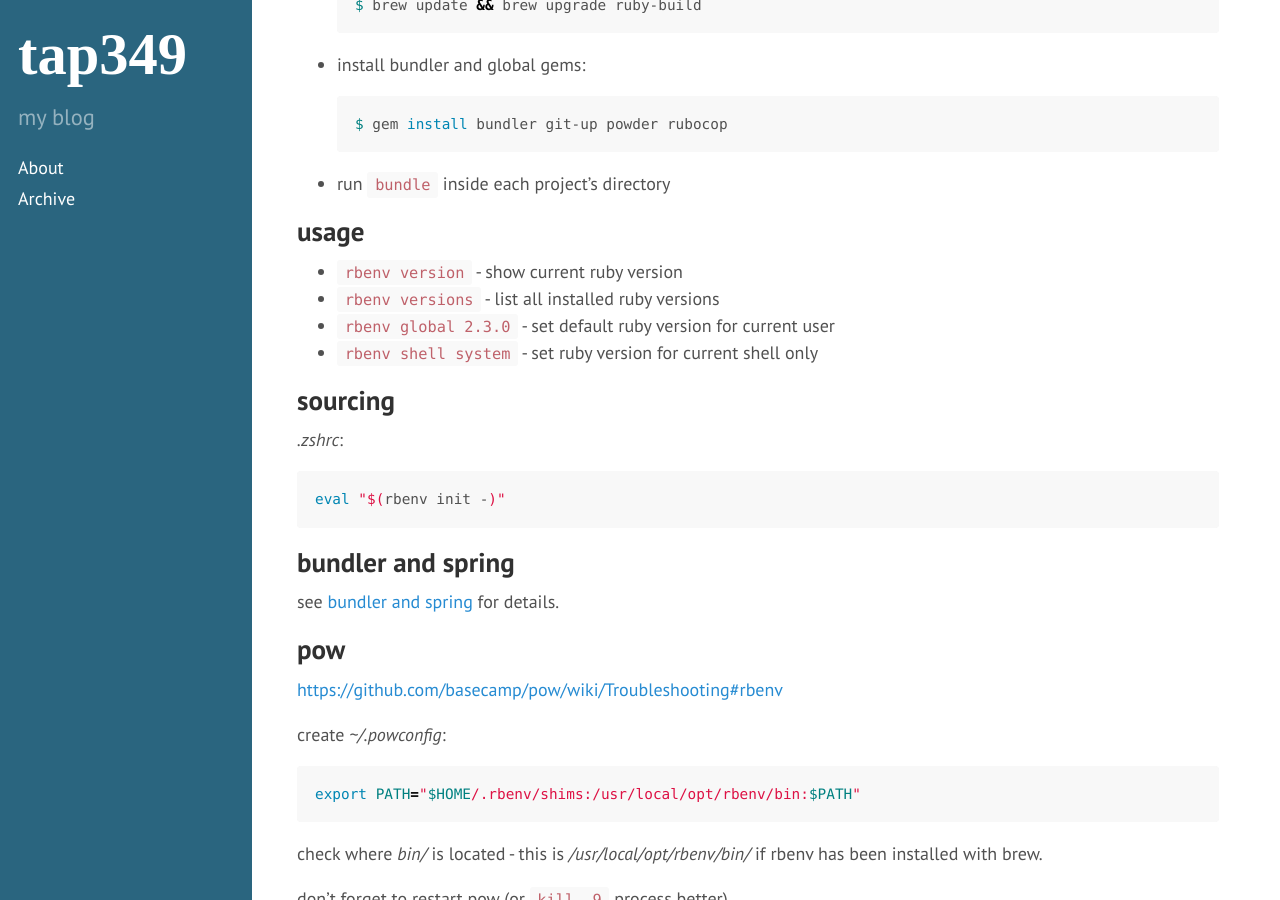
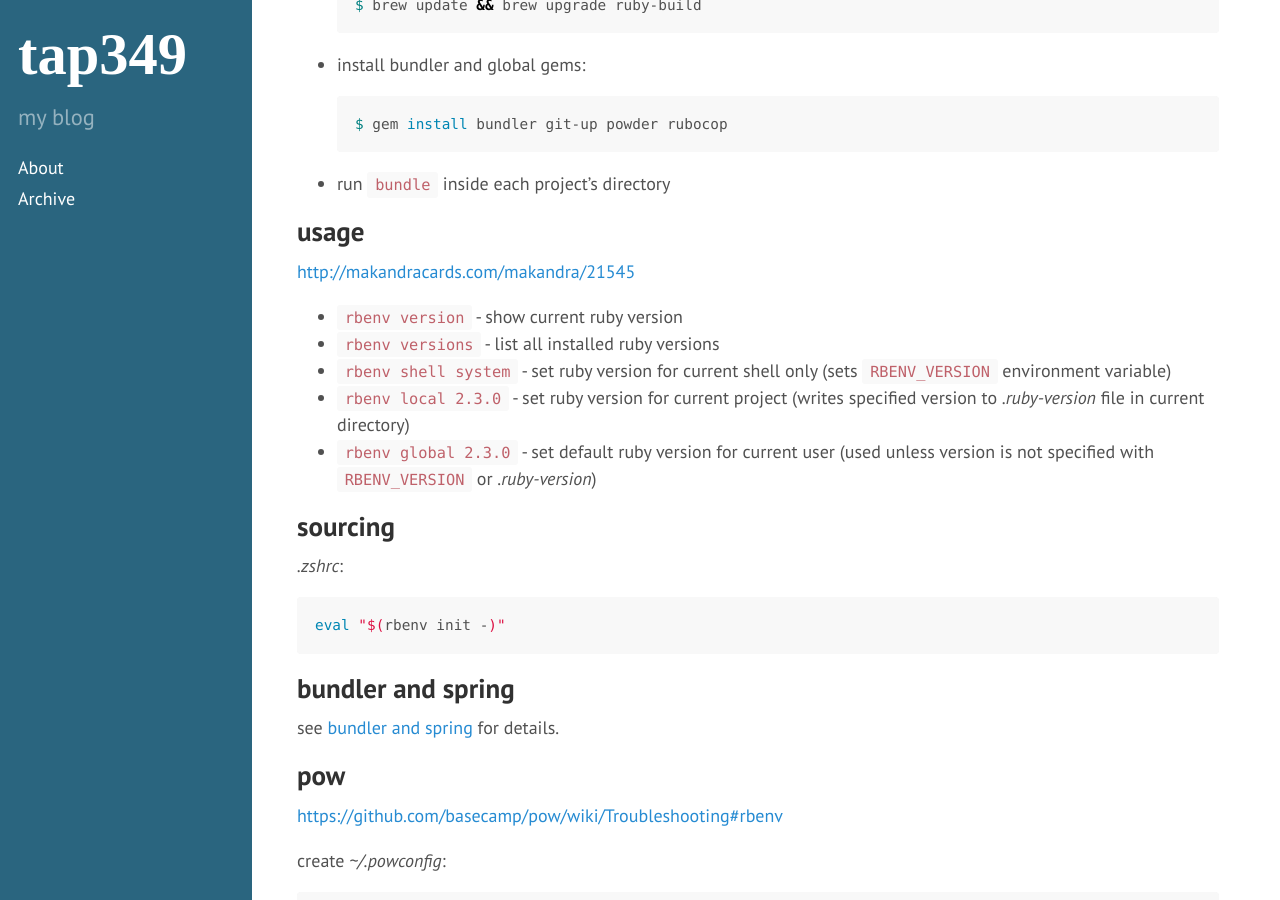
Before and after one commit to tap349/tap349.github.io, a Jekyll site: the page built from _posts/2016-03-30-rbenv.md, in a window 1280 px wide and 900 px high, scrolled down 1249 px. Built offline with Jekyll 4.4.1, drawn with Linux system fonts in a browser that asks for light colours.

Commit message:
update 2016-05-28_13:49:58

```diff
--- a/_posts/2016-03-30-rbenv.md
+++ b/_posts/2016-03-30-rbenv.md
@@ -72,10 +72,16 @@ takeaways:
 
 ## usage
 
+<http://makandracards.com/makandra/21545>
+
 - `rbenv version` - show current ruby version
 - `rbenv versions` - list all installed ruby versions
+- `rbenv shell system` - set ruby version for current shell only
+  (sets `RBENV_VERSION` environment variable)
+- `rbenv local 2.3.0` - set ruby version for current project
+  (writes specified version to _.ruby-version_ file in current directory)
 - `rbenv global 2.3.0` - set default ruby version for current user
-- `rbenv shell system` - set ruby version for current shell only
+  (used unless version is not specified with `RBENV_VERSION` or _.ruby-version_)
 
 ## sourcing
 
```
